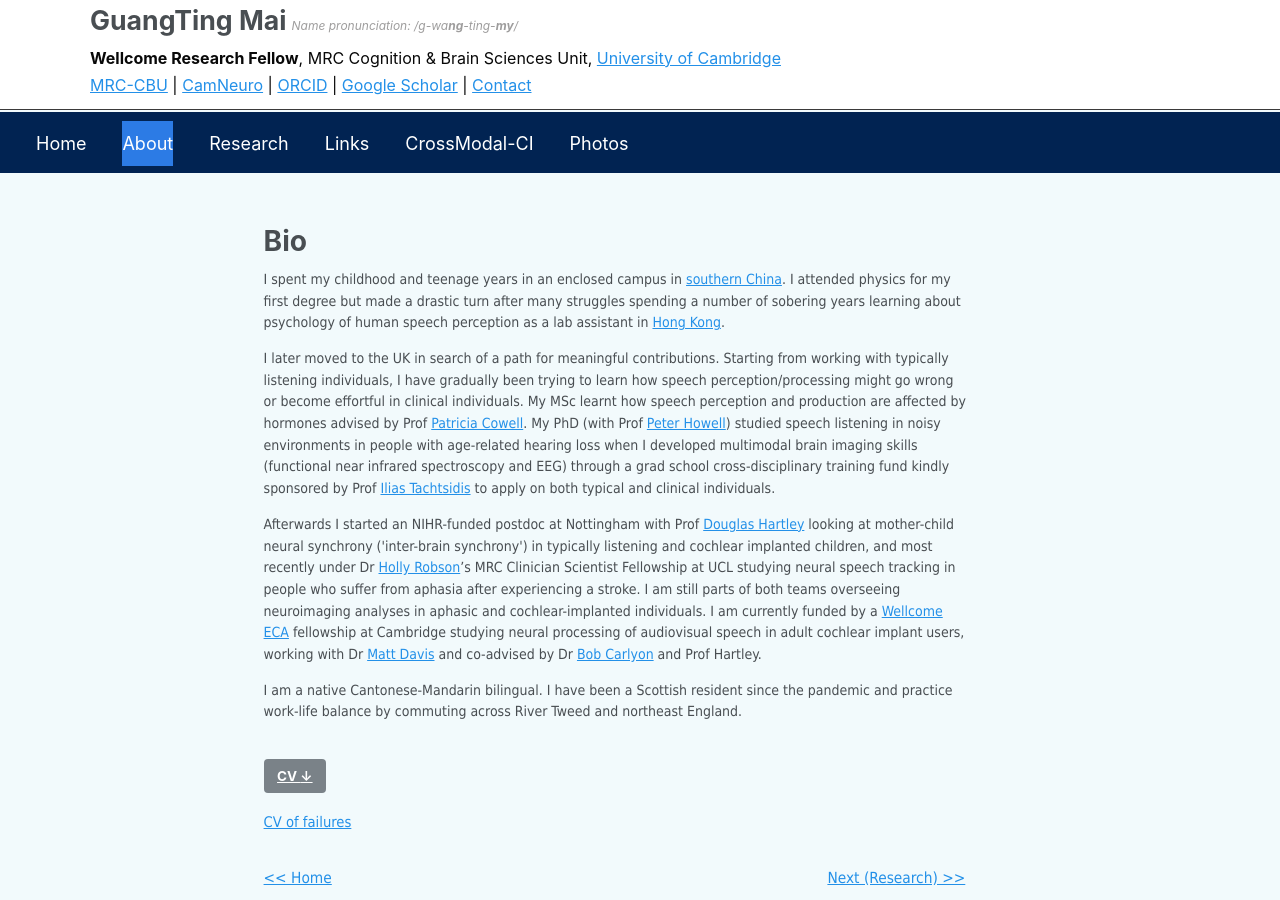
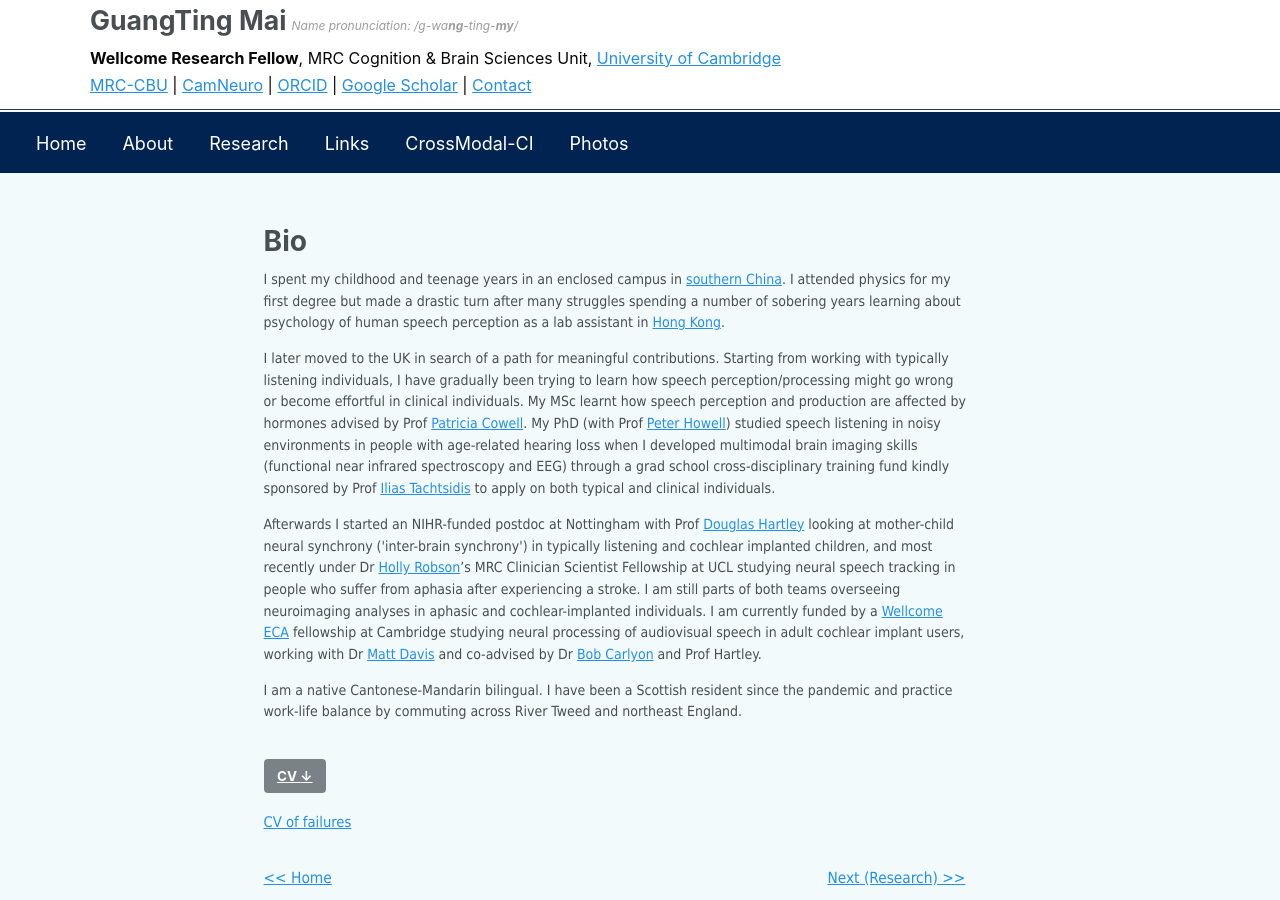
Before and after one commit to guangtingmai/guangtingmai.github.io, a Jekyll site: the page built from _pages/bio.html, in a window 1280 px wide and 900 px high. Built offline with Jekyll 4.4.1, drawn with Linux system fonts in a browser that asks for light colours.

Commit message:
Update custom.scss

```diff
--- a/_sass/custom.scss
+++ b/_sass/custom.scss
@@ -131,7 +131,9 @@ div.navigation-row span {
   text-align: left !important; /* align text left */
 }
 .masthead__menu-item.active > a {
-  background-color: #2c7be5 !important;   /* your chosen color */
+  background-color: #2c3e50;  /* choose your color */
+  color: #fff;
+  border-radius: 4px;
 }
 .masthead {
   position: static !important;
```
